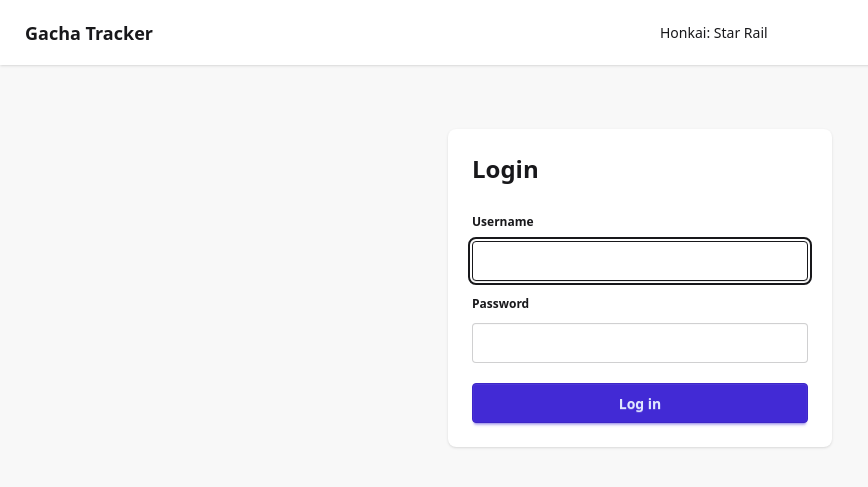
After one commit to Haencky/Gacha-Tracker, a Django app: page /accounts/login/ in a window 1280 px wide. The commit adds this page. Shown: the top 487 px of the page, without its empty margins (0-868 px from the left). Run offline with Django 5.2, Linux system fonts and the light colour scheme; style sheets or scripts are compiled from the project's sources; parts of the project's set-up code (start-up, migrations or seed data) failed here and were passed over.

Commit message:
login and superuser

```diff
--- a/config/urls.py
+++ b/config/urls.py
@@ -24,6 +24,7 @@ urlpatterns = [
     path("admin/", admin.site.urls),
     path("", include("core.urls")),
     path("hsr/", include("hsr.urls", namespace="hsr")),
+    path("accounts/", include("django.contrib.auth.urls")),
 ]
 
 if settings.SERVE_MEDIA:
--- a/templates/base.html
+++ b/templates/base.html
@@ -31,6 +31,12 @@
                         </li>
                     {% endfor %}
                 </ul>
+                {% if user.is_authenticated %}
+                    <form method="post" action='{% url "logout" %}'>
+                        {% csrf_token %}
+                        <button type="submit" class="btn btn-ghost">{% translate "Logout" %}</button>
+                    </form>
+                {% endif %}
             </nav>
         </header>
         <div>
--- /dev/null
+++ b/templates/registration/login.html
@@ -0,0 +1,46 @@
+{% extends "base.html" %}
+{% load i18n %}
+{% block title %}{% translate "Login" %} · Gacha Tracker{% endblock title %}
+{% block content %}
+    <div class="mx-auto mt-12 max-w-sm">
+        <div class="card bg-base-100 shadow-sm">
+            <form method="post" action="{% url 'login' %}" class="card-body gap-4">
+                {% csrf_token %}
+                <h1 class="card-title text-2xl">{% translate "Login" %}</h1>
+                {# wrong username/password is not tied to a single field, so it lands here #}
+                {% for error in form.non_field_errors %}
+                    <div role="alert" class="alert alert-error alert-soft">{{ error }}</div>
+                {% endfor %}
+                <fieldset class="fieldset">
+                    <label class="fieldset-legend" for="{{ form.username.id_for_label }}">{% translate "Username" %}</label>
+                    <input type="text"
+                           id="{{ form.username.id_for_label }}"
+                           name="{{ form.username.html_name }}"
+                           value="{{ form.username.value|default:'' }}"
+                           autocomplete="username"
+                           autocapitalize="none"
+                           required
+                           autofocus
+                           class="input w-full {% if form.username.errors %}input-error{% endif %}">
+                    {% for error in form.username.errors %}
+                        <p class="label text-error">{{ error }}</p>
+                    {% endfor %}
+                    <label class="fieldset-legend" for="{{ form.password.id_for_label }}">{% translate "Password" %}</label>
+                    {# no value attribute: the password is never sent back to the browser #}
+                    <input type="password"
+                           id="{{ form.password.id_for_label }}"
+                           name="{{ form.password.html_name }}"
+                           autocomplete="current-password"
+                           required
+                           class="input w-full {% if form.password.errors %}input-error{% endif %}">
+                    {% for error in form.password.errors %}
+                        <p class="label text-error">{{ error }}</p>
+                    {% endfor %}
+                </fieldset>
+                {# page the user originally wanted, LoginView redirects there after login #}
+                <input type="hidden" name="next" value="{{ next }}">
+                <button type="submit" class="btn btn-primary w-full">{% translate "Log in" %}</button>
+            </form>
+        </div>
+    </div>
+{% endblock content %}
```
Also changed, not shown: config/settings.py (+8 -1 lines), 2 other files.
